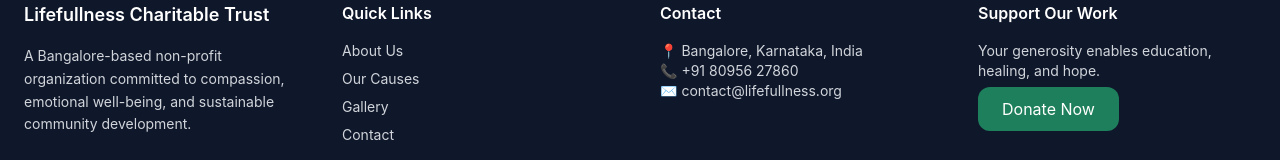
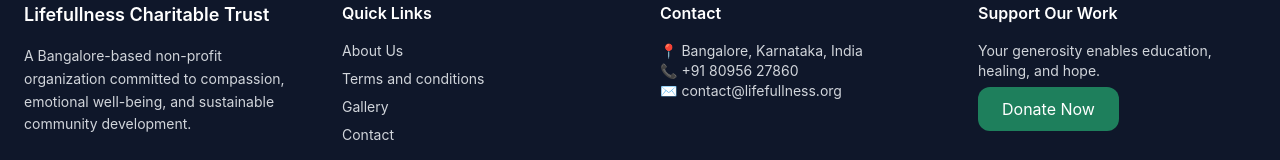
Before and after one commit to saqeeb66/trust_client, a React (Vite) app: page / in a window 1280 px wide. Shown: the part 1617-1777 px from the top of the page. Built offline with nearby package versions, Linux system fonts and the light colour scheme.

Commit message:
Replace 'Our Causes' link with 'Terms and conditions'

```diff
--- a/src/components/Footer.jsx
+++ b/src/components/Footer.jsx
@@ -22,7 +22,7 @@ function Footer() {
           <h4 className="text-white mb-4">Quick Links</h4>
           <ul className="space-y-2 text-sm">
             <li><Link to="/about" className="hover:text-white">About Us</Link></li>
-            <li><Link to="/causes" className="hover:text-white">Our Causes</Link></li>
+            <li><Link to="/terms" className="hover:text-white">Terms and conditions</Link></li>
             <li><Link to="/gallery" className="hover:text-white">Gallery</Link></li>
             <li><Link to="/contact" className="hover:text-white">Contact</Link></li>
           </ul>
```
